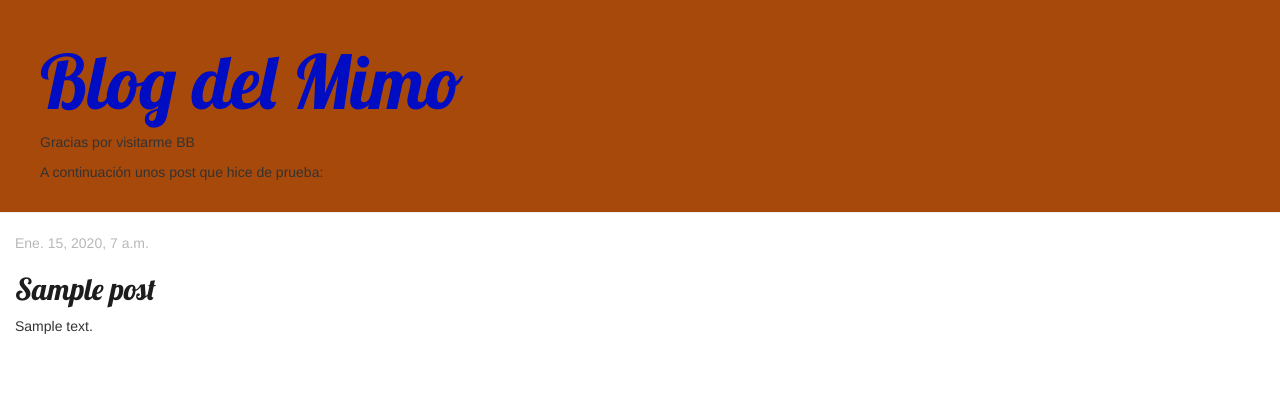
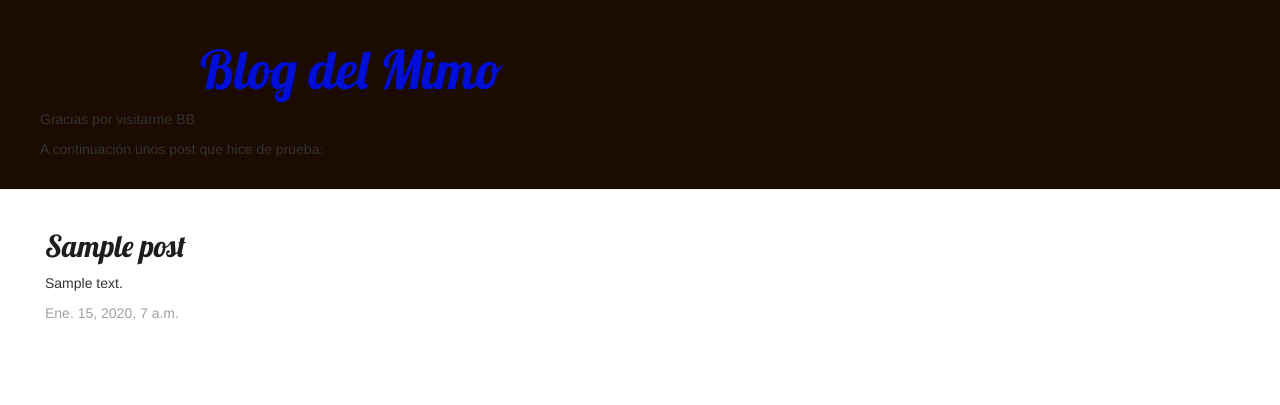
Before and after one commit to xMimo99/my-first-blog, a Django app: page / in a window 1280 px wide. Shown: the top 405 px of the page. Run offline with Django 3.2, Linux system fonts and the light colour scheme; tables that the repository leaves empty hold one stand-in row (values such as "Sample post"); some libraries are stand-ins or nearby versions.

Commit message:
arreglos esteticos menores

```diff
--- a/blog/static/css/blog.css
+++ b/blog/static/css/blog.css
@@ -1,17 +1,18 @@
 .page-header {
-    background-color: #a7490b;
+    background-color: #1b0b00;
     margin-top: 0;
     padding: 20px 20px 20px 40px;
 }
 
 .page-header h1, .page-header h1 a, .page-header h1 a:visited, .page-header h1 a:active {
-    color: #000dc2;
-    font-size: 56pt;
+    color: #000ed8;
+    font-size: 40pt;
     text-decoration: none;
+    margin-left: 80px;
 }
 
 .content {
-    margin-left: 0px;
+    margin-left: 30px;
 }
 
 h1, h2, h3, h4 {
@@ -19,7 +20,7 @@ h1, h2, h3, h4 {
 }
 
 .date {
-    color: #b8b8b8;
+    color: #a0a0a0;
 }
 
 .save {
--- a/blog/templates/blog/post_list.html
+++ b/blog/templates/blog/post_list.html
@@ -3,11 +3,11 @@
 {% block content %}
     {% for post in posts %}
         <div class="post">
+            <h2><a href="">{{ post.title }}</a></h2>
+            <p>{{ post.text|linebreaksbr }}</p>
             <div class="date">
                 {{ post.published_date }}
             </div>
-            <h2><a href="">{{ post.title }}</a></h2>
-            <p>{{ post.text|linebreaksbr }}</p>
         </div>
     {% endfor %}
 {% endblock %}
```
